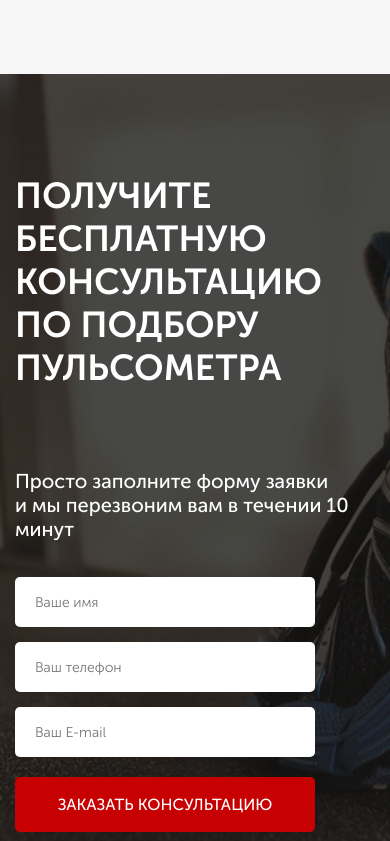
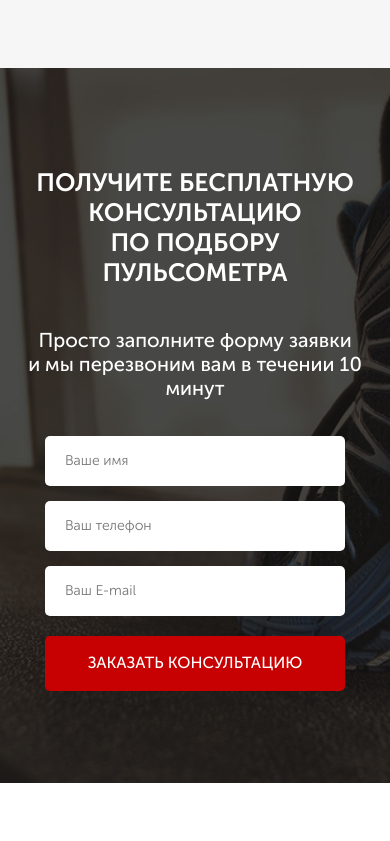
Before and after one commit to Roman2444/pulse-proj, a website: page src/index.html in a window 390 px wide. Shown: the part 1883-2724 px from the top of the page. After the commit the page ends 2666 px from the top, so only its background shows below. Drawn offline with Linux system fonts and the light colour scheme; files whose address does not match are found by name.

Commit message:
added media to consultation

```diff
--- a/src/sass/blocks/_media.scss
+++ b/src/sass/blocks/_media.scss
@@ -15,6 +15,20 @@
         &__wrapper {
             align-items:center;
         }
+    }
+    .consultation {
+        &__descr {
+            text-align: center;
+            margin-top: 40px;
+        }
+    }
+
+    .title {
+        font-size: 30px;
+        text-align: center;
+    }
+    .feed-form {
+        margin: 36px auto 0 auto;
     }
 }
 
@@ -47,6 +61,9 @@
         &__official {
             display: none;
         }
+    }
+    .title {
+        font-size: 25px;
     }
 }
 
```
Also changed, not shown: src/css/style.min.css, 1 other file.
